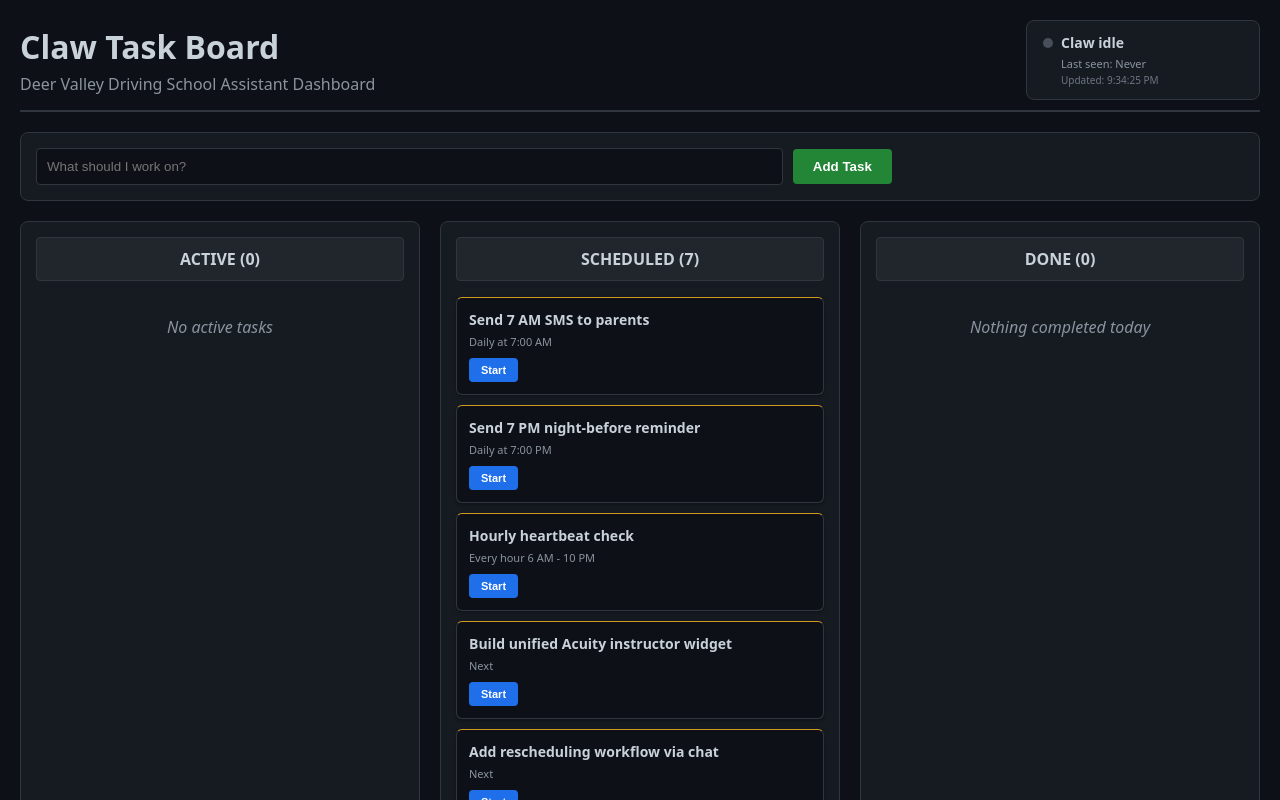
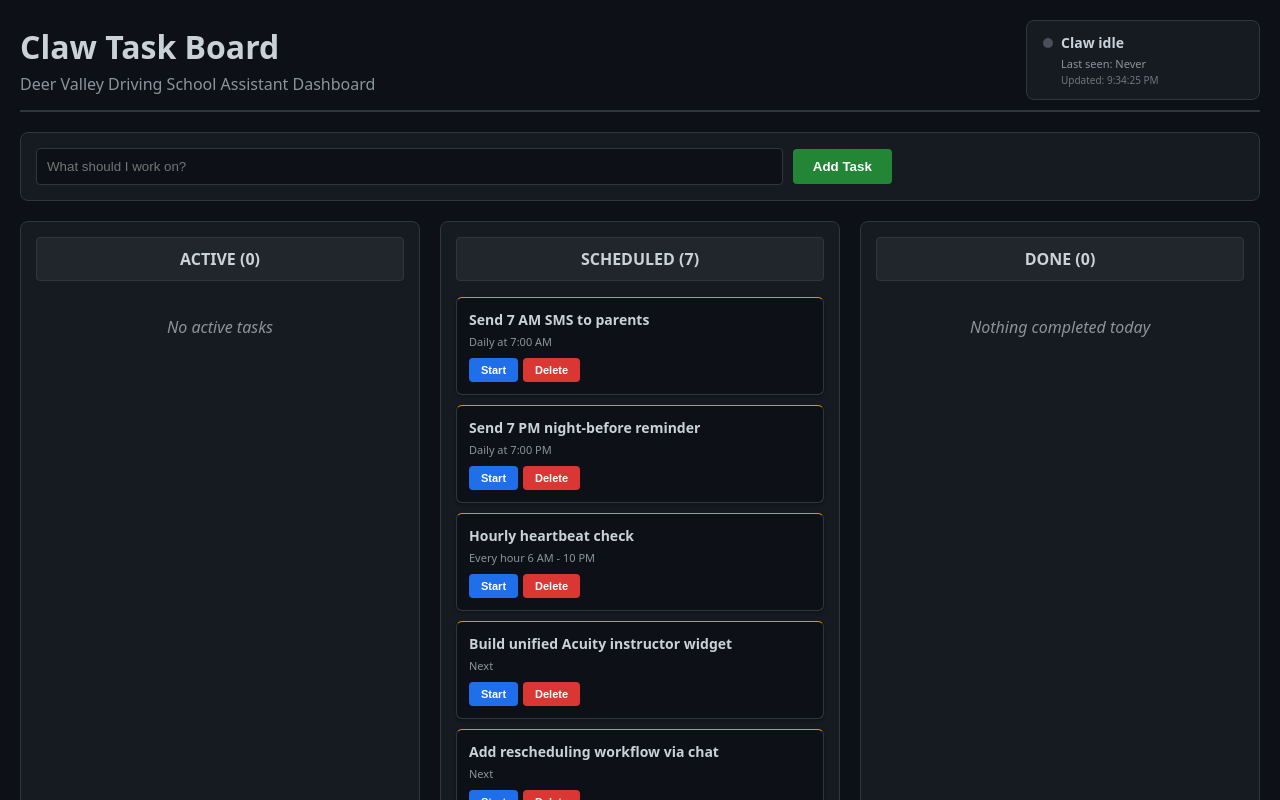
Before and after one commit to austendvds-boop/tronbot, a Next.js app in the folder assistant-board/: page / in a window 1280 px wide. Shown: the top 800 px of the page. Built offline with nearby package versions, Linux system fonts and the light colour scheme.

Commit message:
Add delete task feature

```diff
--- a/assistant-board/pages/index.js
+++ b/assistant-board/pages/index.js
@@ -139,6 +139,18 @@ export default function Dashboard() {
     }
   };
 
+  const deleteTask = async (id) => {
+    if (!confirm('Delete this task?')) return;
+
+    const updatedTasks = {
+      ...tasks,
+      scheduled: tasks.scheduled.filter(t => t.id !== id)
+    };
+
+    setTasks(updatedTasks);
+    localStorage.setItem('clawTasks', JSON.stringify(updatedTasks));
+  };
+
   const startTask = async (id) => {
     // Find task in scheduled
     const task = tasks.scheduled.find(t => t.id === id);
@@ -190,6 +202,7 @@ export default function Dashboard() {
     },
     startBtn: { background: '#1f6feb', color: 'white' },
     completeBtn: { background: '#238636', color: 'white' },
+    deleteBtn: { background: '#da3633', color: 'white' },
     addSection: { background: '#161b22', padding: '15px', borderRadius: '8px', marginBottom: '20px', border: '1px solid #30363d' },
     input: {
       padding: '10px',
@@ -382,6 +395,12 @@ export default function Dashboard() {
                   >
                     Start
                   </button>
+                  <button
+                    onClick={() => deleteTask(task.id)}
+                    style={{...styles.button, ...styles.deleteBtn}}
+                  >
+                    Delete
+                  </button>
                 </li>
               ))}
             </ul>
```
